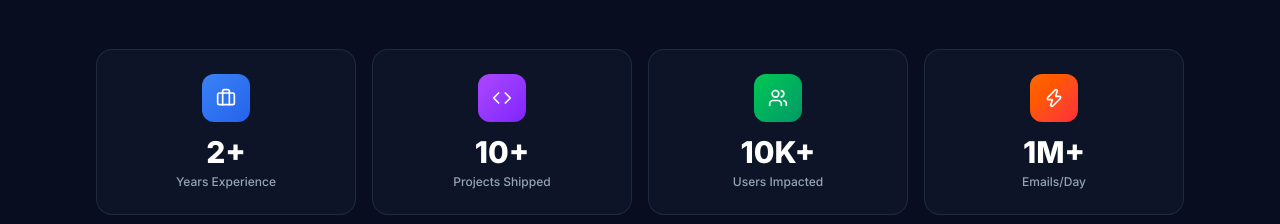
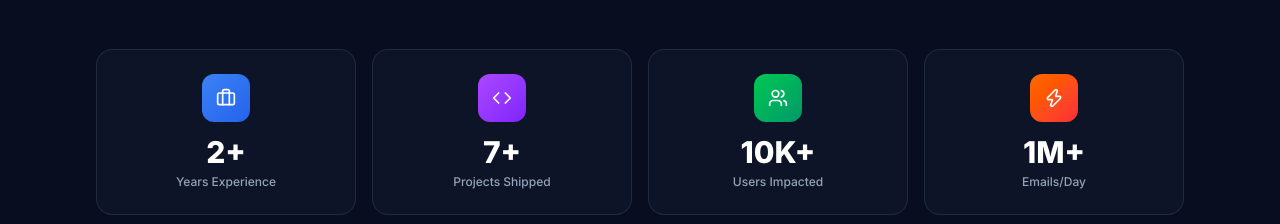
Before and after one commit to gourav8519/gourav_portfolio, a Next.js app: page / in a window 1280 px wide. Shown: the part 1000-1224 px from the top of the page. Built offline with nearby package versions, Linux system fonts and the light colour scheme.

Commit message:
Update projects count to 7+

```diff
--- a/src/components/About.tsx
+++ b/src/components/About.tsx
@@ -7,7 +7,7 @@ import { motion } from "framer-motion";
 
 const stats = [
   { label: "Years Experience", value: "2+", icon: Briefcase, color: "from-primary-500 to-primary-600" },
-  { label: "Projects Shipped", value: "10+", icon: Code, color: "from-purple-500 to-violet-600" },
+  { label: "Projects Shipped", value: "7+", icon: Code, color: "from-purple-500 to-violet-600" },
   { label: "Users Impacted", value: "10K+", icon: Users, color: "from-green-500 to-emerald-600" },
   { label: "Emails/Day", value: "1M+", icon: Zap, color: "from-orange-500 to-red-500" },
 ];
```
